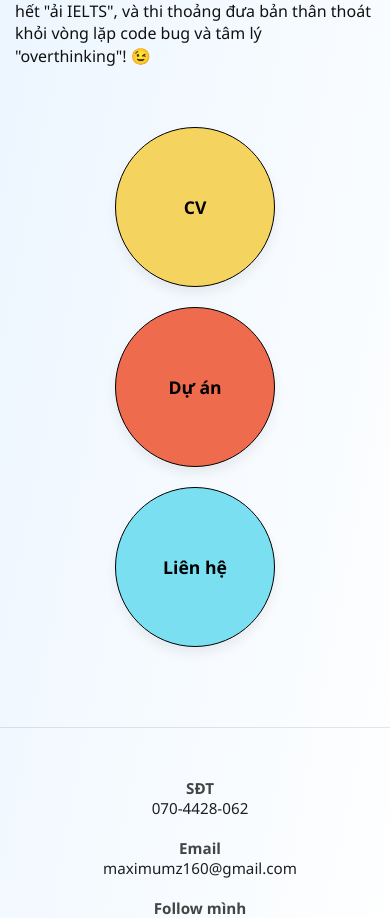
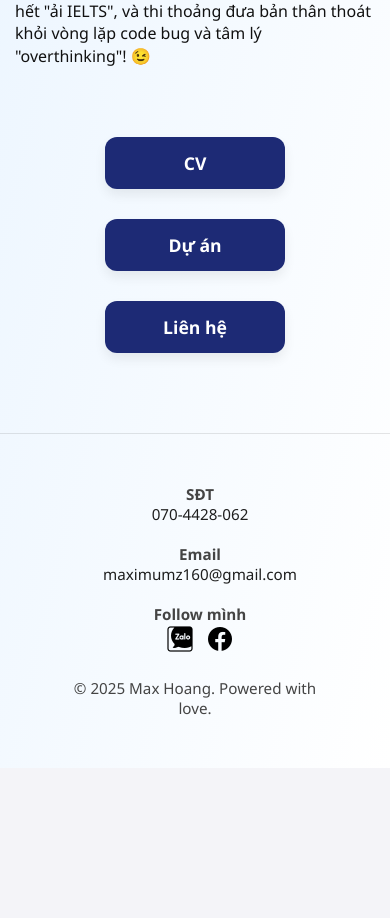
Before and after one commit to phuchgg/my-portfolio, a React (Vite) app: page / in a window 390 px wide. Shown: the part 905-1823 px from the top of the page. After the commit the page ends 1673 px from the top, so only its background shows below. Built offline with nearby package versions, Linux system fonts and the light colour scheme.

Commit message:
edit button

```diff
--- a/src/css/index.css
+++ b/src/css/index.css
@@ -155,13 +155,13 @@ main {
 }
 
 .buttons a {
-  width: clamp(120px, 14.5vw, 198px);
-  aspect-ratio: 1 / 1;
-  border-radius: 50%;
-  border: 1px solid #000;
+  width: 180px; /* fixed width */
+  height: 55px; /* consistent height */
+  border-radius: 12px;
+
   font-weight: 600;
   font-size: 1.1em;
-  color: #000;
+  color: #ffffff;
   text-decoration: none;
   display: flex;
   align-items: center;
@@ -171,15 +171,15 @@ main {
 }
 
 .buttons a.resume {
-  background-color: #f4d35e;
+  background-color: #1d2a75;
 }
 
 .buttons a.projects {
-  background-color: #ee6c4d;
+  background-color: #1d2a75;
 }
 
 .buttons a.contact {
-  background-color: #7bdff2;
+  background-color: #1d2a75;
 }
 
 .buttons a:hover {
@@ -275,8 +275,11 @@ footer a {
   }
 
   .buttons a {
-    width: 160px;
-    height: 160px;
+    width: 50%;
+    height: auto;
+    padding: 14px 0;
+    text-align: center;
+    margin-top: 10px;
   }
 
   footer {
```
Also changed, not shown: 3 other files (tests, documents, lock files or other folders).
